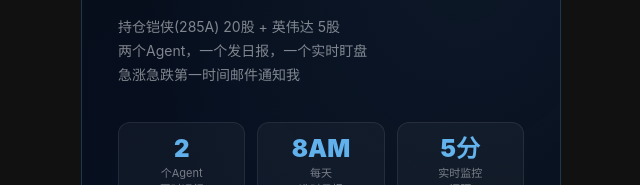
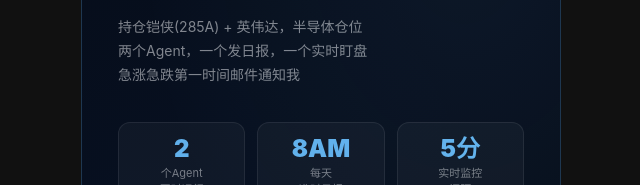
Before and after one commit to nihao7123/ai-moyu-site, a website: page xiaohongshu-day005.html in a window 1280 px wide. Shown: the part 307-492 px from the top of the page, 319-959 px from the left. Drawn offline with Linux system fonts and the light colour scheme.

Commit message:
Remove stock quantity from Day005 cover image

```diff
--- a/xiaohongshu-day005.html
+++ b/xiaohongshu-day005.html
@@ -265,7 +265,7 @@
       </div>
       <div class="c1-title">AI开始帮我<br/><span>盯股票</span>了</div>
       <div class="c1-subtitle">
-        持仓铠侠(285A) 20股 + 英伟达 5股<br/>
+        持仓铠侠(285A) + 英伟达，半导体仓位<br/>
         两个Agent，一个发日报，一个实时盯盘<br/>
         急涨急跌第一时间邮件通知我
       </div>
```
